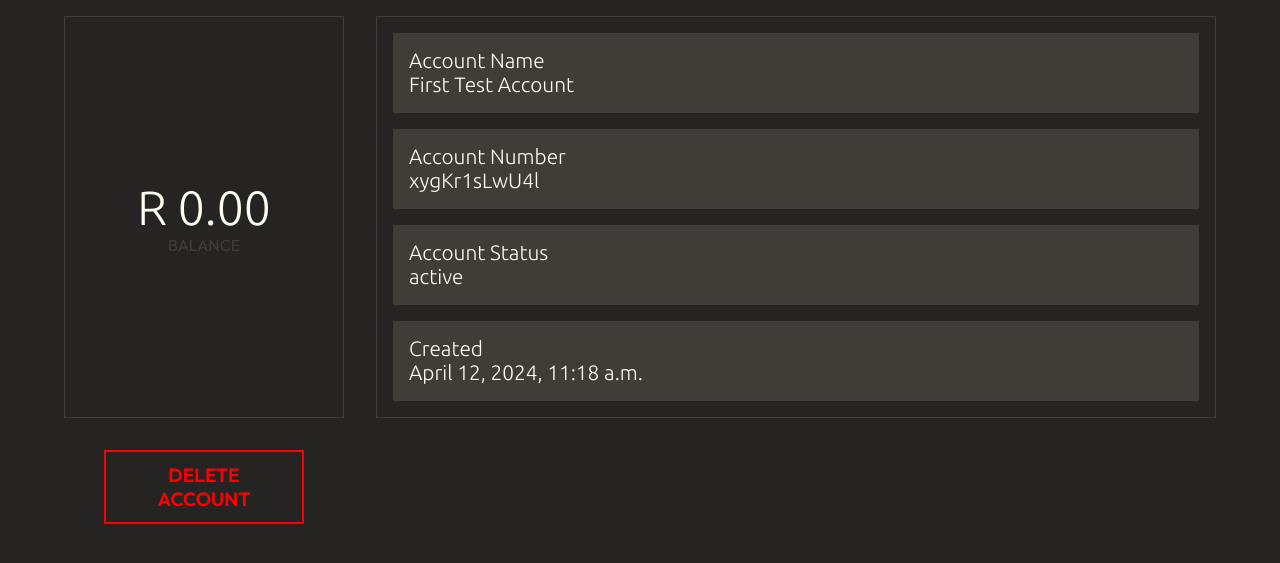
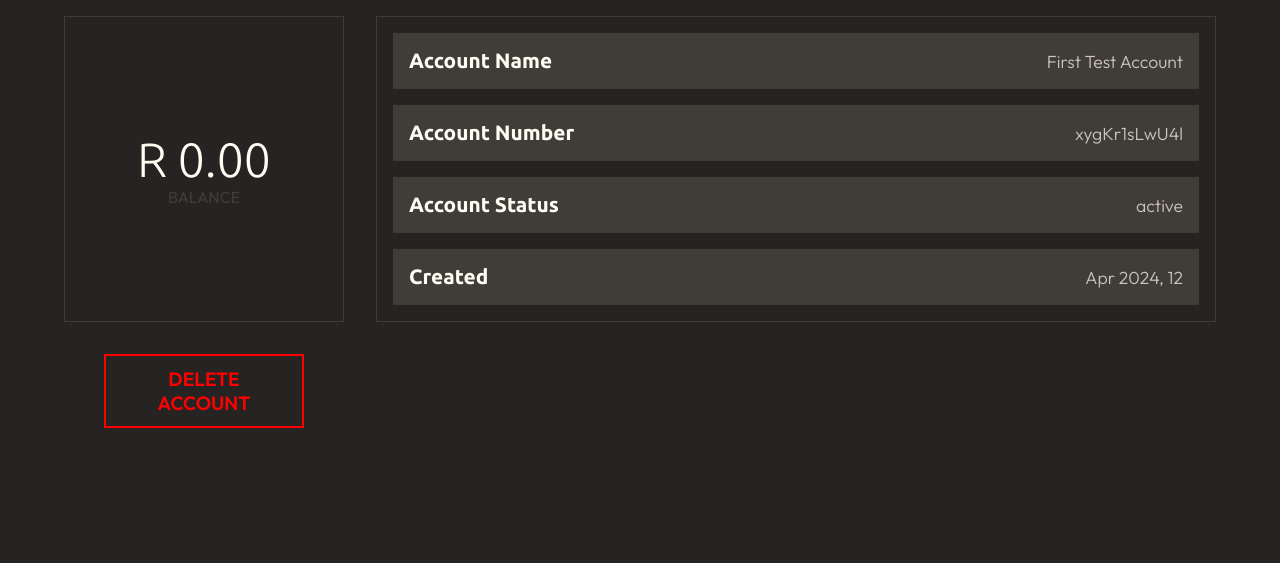
Before and after one commit to PhantomLeii/banking-system, a Django app: page /account-detail/1/ in a window 1280 px wide. Shown: the part 56-619 px from the top of the page. Run offline with Django 5.2, Linux system fonts and the light colour scheme; a user stored in the database is signed in; data comes from the database, SQL or seed files in the repository; data that the repository does not hold is empty.

Commit message:
add account detail responsivity

```diff
--- a/static/css/index.css
+++ b/static/css/index.css
@@ -388,6 +388,20 @@ form ul {
 	gap: 1rem;
 }
 
+.detail .card {
+	display: flex;
+	justify-content: space-between;
+	align-items: center;
+}
+
+.detail .card h2 {
+	font-weight: 600;
+}
+
+.detail .card p {
+	font-weight: 300;
+}
+
 @media screen and (max-width: 768px) {
 	.container {
 		padding: 0 2rem;
@@ -433,6 +447,12 @@ form ul {
 		flex-direction: column;
 		gap: 1rem;
 	}
+
+	#account {
+		display: flex;
+		flex-direction: column;
+		gap: 1rem;
+	}
 }
 
 @media screen and (max-width: 480px) {
@@ -448,4 +468,8 @@ form ul {
 	.balance .label {
 		display: none;
 	}
+
+	.detail .card {
+		flex-direction: column;
+	}
 }
--- a/templates/routes/account_detail.html
+++ b/templates/routes/account_detail.html
@@ -12,10 +12,6 @@
 					<h2>R <span>{{ transaction.amount }}</span></h2>
 				</div>
 			</div>
-			{% else %}
-			<div class="card">
-				<h3 class="info">You have not transactions</h3>
-			</div>
 			{% endif %}
 		</div>
 		<div class="banner">
@@ -25,23 +21,23 @@
 		<div class="detail">
 			<div class="card">
 				<h2>Account Name</h2>
-				<h2>{{ account.name }}</h2>
+				<p>{{ account.name }}</p>
 			</div>
 			<div class="card">
 				<h2>Account Number</h2>
-				<h2>{{ account.number }}</h2>
+				<p>{{ account.number }}</p>
 			</div>
 			<div class="card">
 				<h2>Account Status</h2>
-				<h2
+				<p
 					class="{% if account.status != 'active' %}error_message{% else %}message{% endif %}"
 				>
 					{{ account.status }}
-				</h2>
+				</p>
 			</div>
 			<div class="card">
 				<h2>Created</h2>
-				<h2>{{ account.date_created }}</h2>
+				<p>{{ account.date_created|date:"M Y, d" }}</p>
 			</div>
 		</div>
 		<div class="btn-box">
```
